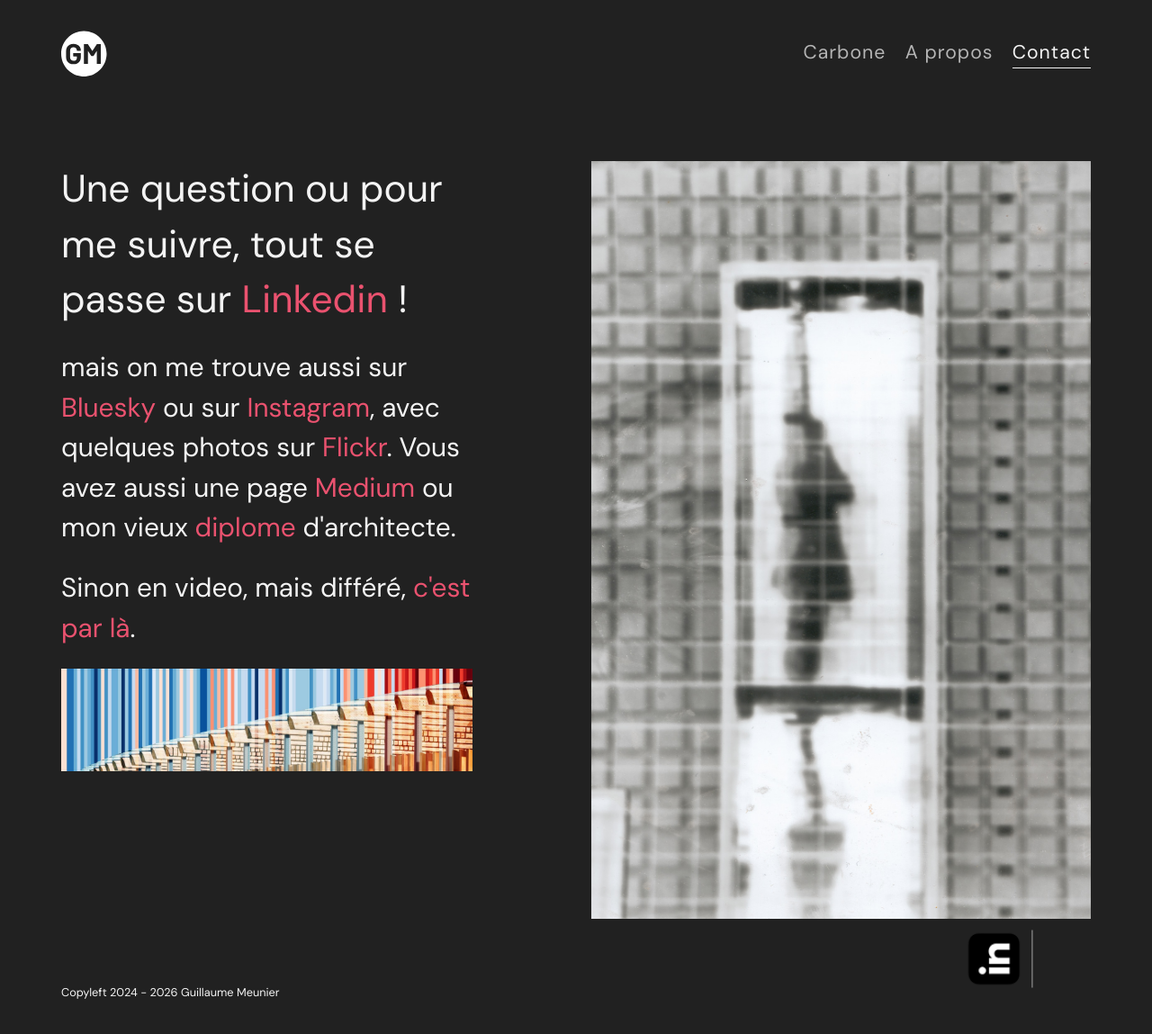
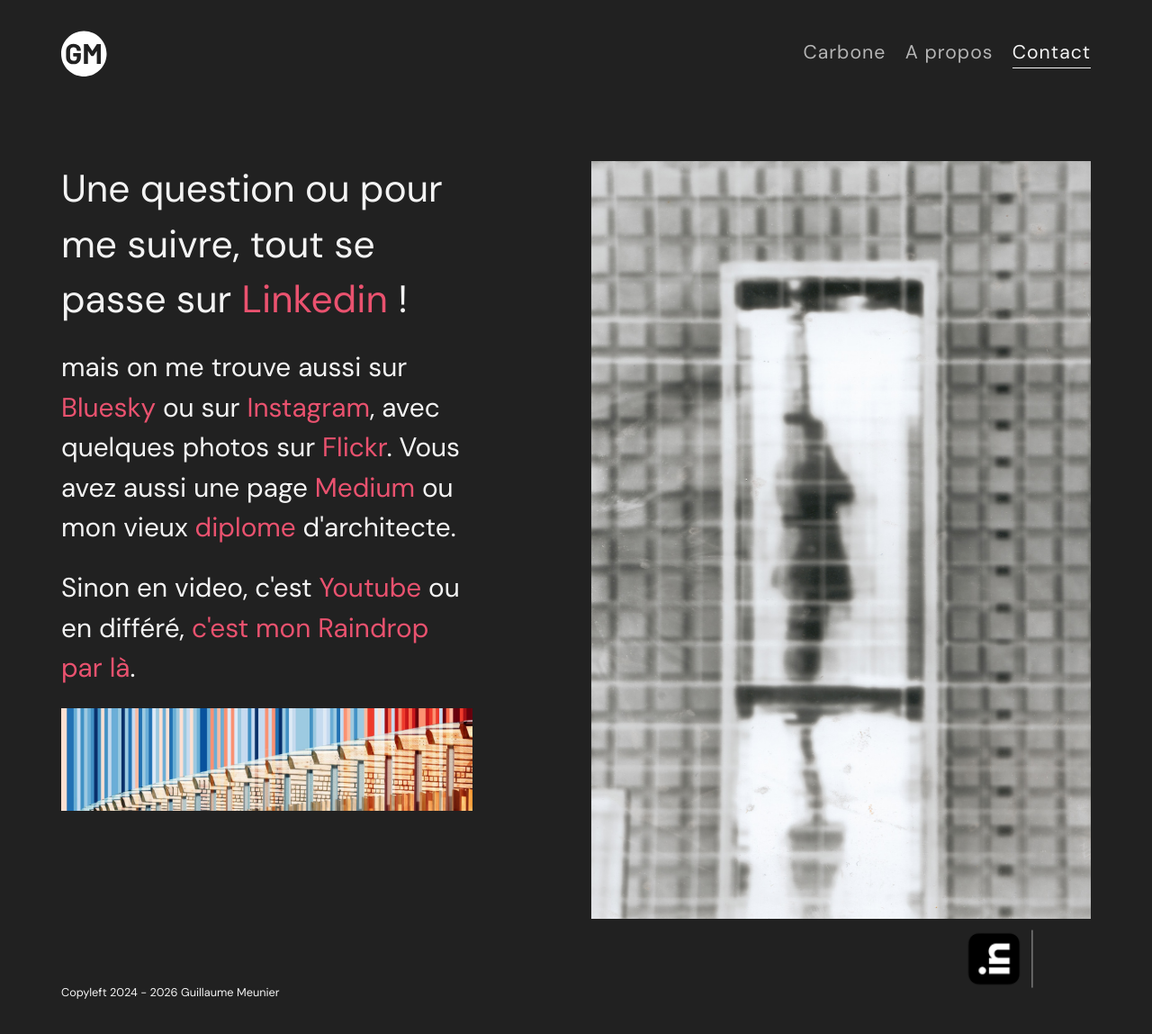
Before and after one commit to Alliages/guillaume_meunier, a Jekyll site: the page built from _pages/contact.html, in a window 1280 px wide. Shown: the whole page at 90% size. Built offline with Jekyll 4.4.1, drawn with Linux system fonts in a browser that asks for light colours; nearby versions of some CDN libraries.

Commit message:
ajout de youtube

```diff
--- a/_config.yml
+++ b/_config.yml
@@ -40,6 +40,7 @@ social-username:
   instagram: "alliages"
   flickr: "alliages"
   joomeo: "alliages"
+  youtube: "@meunier_guillaume"
 
 # Content
 image_serve_path: "images" # <img src="{{ site.image_serve_path }}/projects/img.jpg">
--- a/_pages/contact.html
+++ b/_pages/contact.html
@@ -33,7 +32,7 @@ priority: 0.9
         <a href="//bsky.app/profile/guillaume-meunier.bsky.social">Bluesky</a> ou sur <a href="//www.instagram.com/alliages/">Instagram</a>, avec quelques photos sur <a href="//www.flickr.com/photos/alliages/albums/">Flickr</a>. Vous avez aussi une page <a href="https://guillaume-meunier.medium.com/">Medium</a> ou mon vieux <a href="https://fr.scribd.com/document/73666979/La-Conception-Generee-par-Ordinateur-C-G-O">diplome</a> d'architecte.
 	  </p>
 	  <p class="paragraph-large">
-		Sinon en video, mais différé, <a href="https://raindrop.io/guillaume_meunier/conferences-et-publications-39662315/search/sort=-sort&perpage=30&page=0&search=%23video">c'est par là</a>.
+		Sinon en video, c'est <a href="//www.youtube.com/@meunier_guillaume">Youtube</a> ou en différé, <a href="https://raindrop.io/guillaume_meunier/conferences-et-publications-39662315/search/sort=-sort&perpage=30&page=0&search=%23video">c'est mon Raindrop par là</a>.
 	  </p>
 	  <p>
 	  <img src="../images/profile-pictures/fond_stripes.jpg" alt="ShowYourStripes" />
```
Also changed, not shown: other parts of _pages/contact.html (+0 -1 lines).
